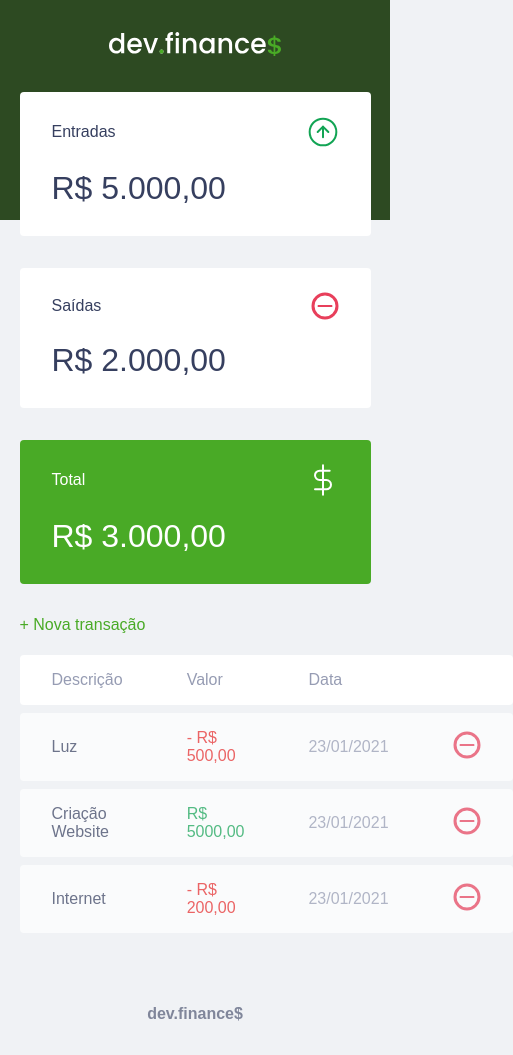
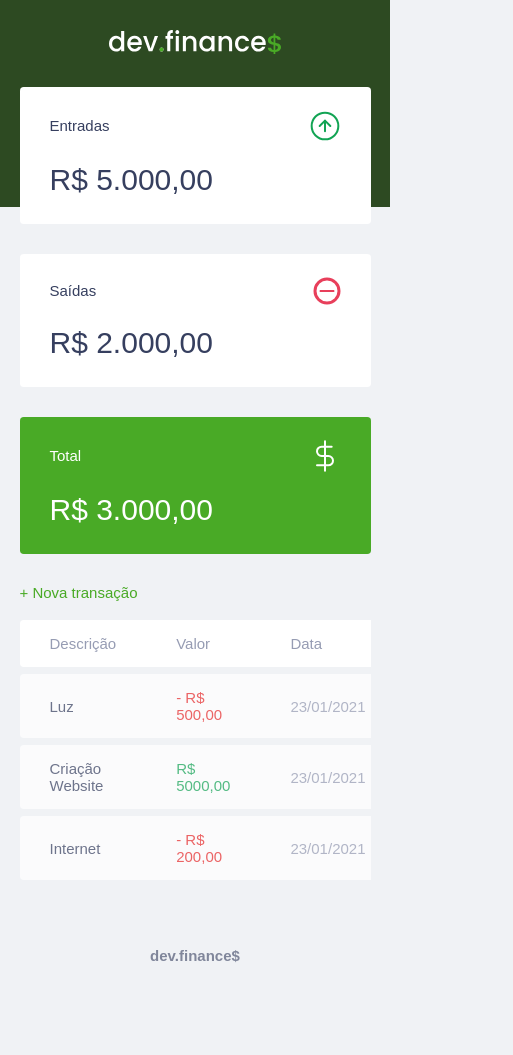
Before and after one commit to Jonathas-bonfim/ControleFinanceiro, a plain HTML site: page index.html in a window 390 px wide. Shown: the whole page, 513 px wide, since content can reach past the window. After the commit the page ends 994 px from the top, so only its background shows below. Drawn offline with Linux system fonts and the light colour scheme.

Commit message:
Responsividade

```diff
--- a/styles.css
+++ b/styles.css
@@ -6,6 +6,10 @@
   margin: 0;
   padding: 0;
   box-sizing: border-box;
+}
+
+html{
+  font-size: 93.75%;
 }
 
 body{
@@ -103,6 +107,17 @@ a:hover{
   margin-bottom: .8rem;
 }
 
+#transaction{
+  display: block;
+  width: 100%;
+
+  /* Não vai chegar para o lado */
+  /* overflow: hidden; */
+
+  /* Vai chegar para o lado quando necessário */
+  overflow-x: auto;
+}
+
 #data-table{
   width: 100%;
   border-spacing: 0 0.5rem;
@@ -159,3 +174,17 @@ footer{
   color: var(--dark-blue);
   opacity: 0.6;
 }
+
+
+/* Responsive */
+@media (min-width: 800px) {
+  html{
+    font-size: 87.5%;
+  }
+
+  #balance{
+    display: grid;
+    grid-template-columns: 1fr 1fr 1fr;
+    gap: 2rem;
+  }
+}
```
